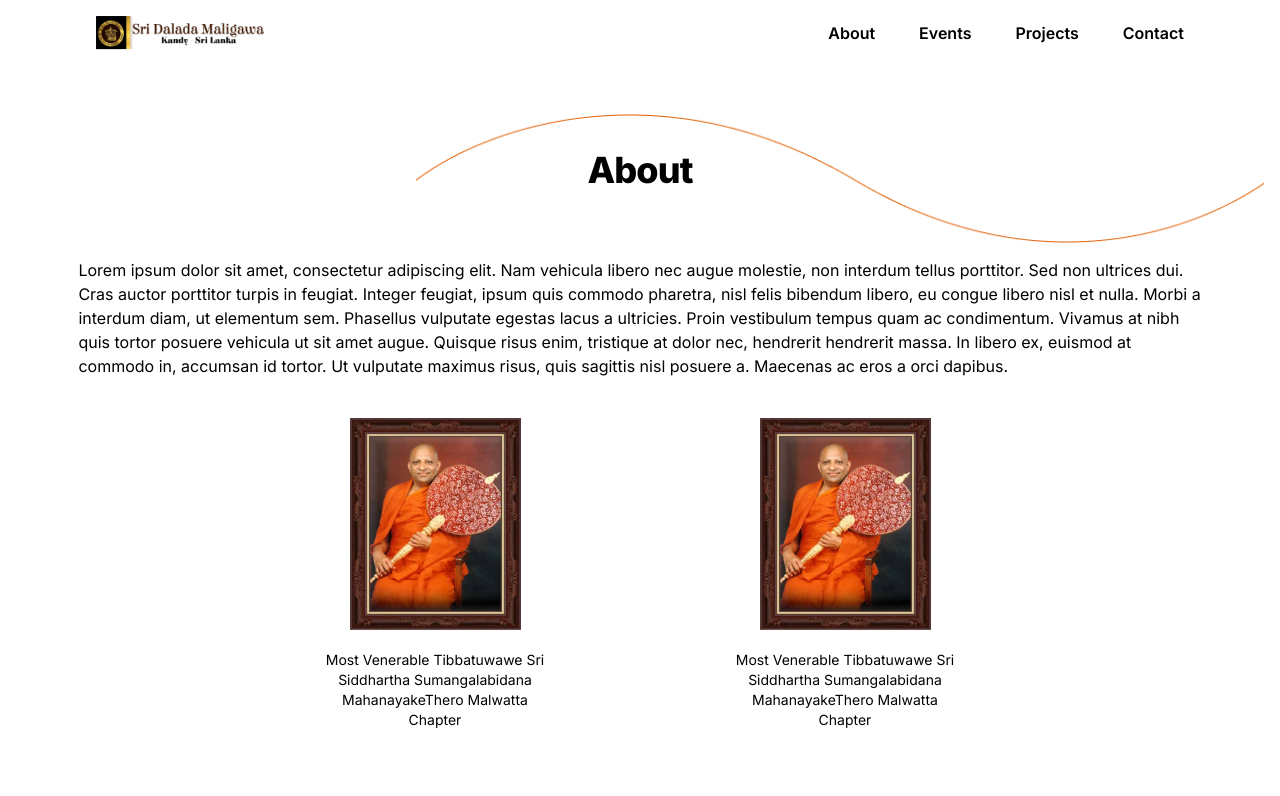
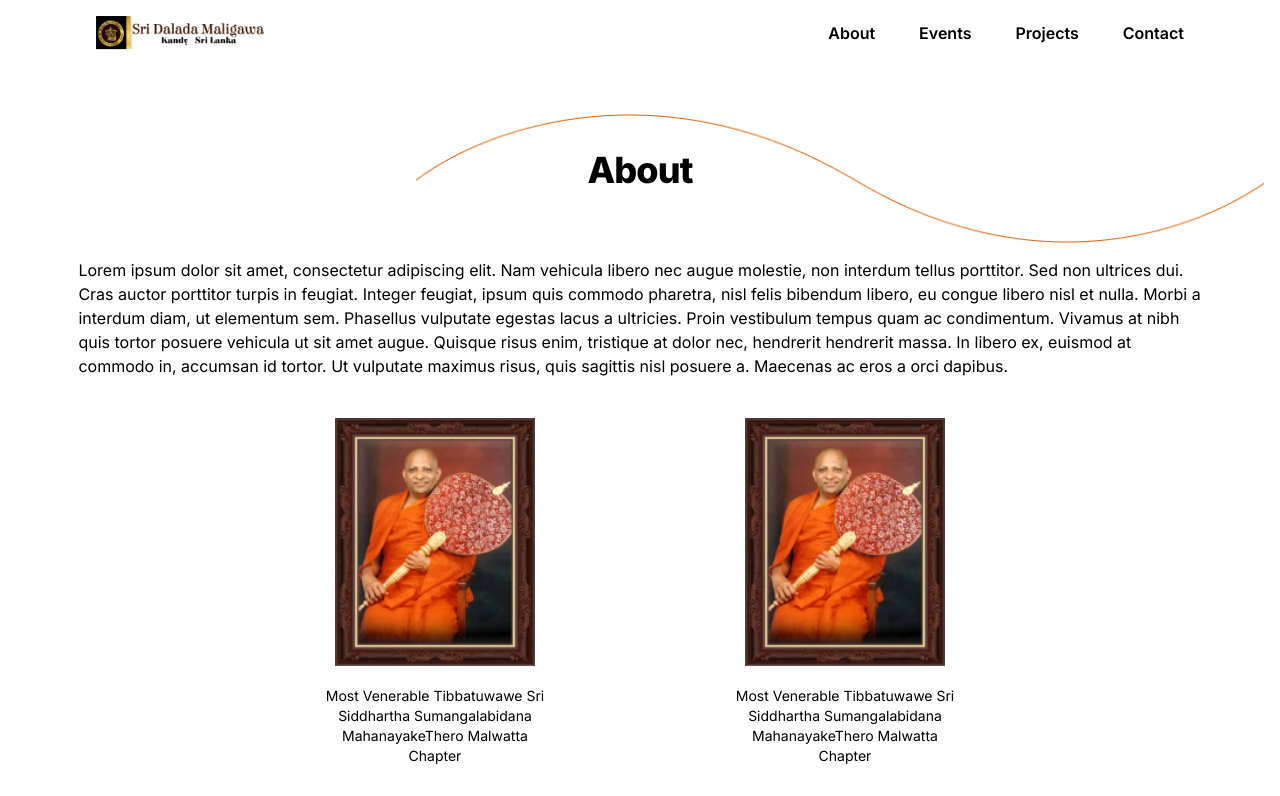
Before and after one commit to ms-club-sliit/pittugala-temple-web, a Next.js app: page / in a window 1280 px wide. Shown: the top 796 px of the page. Built offline with nearby package versions, Linux system fonts and the light colour scheme.

Commit message:
Changes Done

```diff
--- a/src/app/page.js
+++ b/src/app/page.js
@@ -1,6 +1,6 @@
+import About from '@/components/About'
 import Footer from '@/components/footer'
 import Navbar from '@/components/Navbar'
-import About from '@/components/About'
 
 const Home = () => {
   return (
--- /dev/null
+++ b/src/assets/data.js
@@ -0,0 +1 @@
+// include your data by json format here
--- a/src/components/About/index.js
+++ b/src/components/About/index.js
@@ -1,11 +1,12 @@
 'use client'
 import React from 'react'
 import Link from 'next/link'
+import Image from 'next/image'
 
 import { FontAwesomeIcon } from '@fortawesome/react-fontawesome';
 import { faAngleRight } from '@fortawesome/free-solid-svg-icons';
 
-import * as Text from '../../assets/strings/Stirngs.jsx'
+import { ABOUT_TEXT, ABOUT_POTRAIT_TEXT } from '../../assets/consts'
 
 const About = () => {
 
@@ -17,23 +18,27 @@ const About = () => {
                 </div>
 
                 <div className="flex justify-center items-center">
-                    <p className="mb-6 text-base font-normal text-black w-[90%]">{Text.ABOUT_TEXT}</p>
+                    <p className="mb-6 text-base font-normal text-black w-[90%]">{ABOUT_TEXT}</p>
                 </div>
                 <div className="flex justify-center items-center">
                     <div className="grid grid-cols-1 md:grid-cols-2 gap-20 justify-center items-center">
                         <div className="p-4 w-[330px] flex flex-col items-center">
-                            <img
+                            <Image
                                 src="/static/About-Potrait.png"
-                                alt="Projects Landing Image"
+                                alt="About Potrait Image"
+                                width={200}
+                                height={250}
                             />
-                            <p className="mb-6 text-sm font-normal text-black w-60 text-center mt-5">{Text.ABOUT_POTRAIT_TEXT}</p>
+                            <p className="mb-6 text-sm font-normal text-black w-60 text-center mt-5">{ABOUT_POTRAIT_TEXT}</p>
                         </div>
                         <div className="p-4 w-[330px] flex flex-col items-center">
-                            <img
+                            <Image
                                 src="/static/About-Potrait.png"
-                                alt="Projects Landing Image"
+                                alt="About Potrait Image"
+                                width={200}
+                                height={250}
                             />
-                            <p className="mb-6 text-sm font-normal text-black w-60 text-center mt-5">{Text.ABOUT_POTRAIT_TEXT}</p>
+                            <p className="mb-6 text-sm font-normal text-black w-60 text-center mt-5">{ABOUT_POTRAIT_TEXT}</p>
                         </div>
                     </div>
 
```
Also changed, not shown: src/assets/consts.js (renamed from src/assets/strings/Stirngs.jsx), 2 other files (tests, documents, lock files or other folders).
